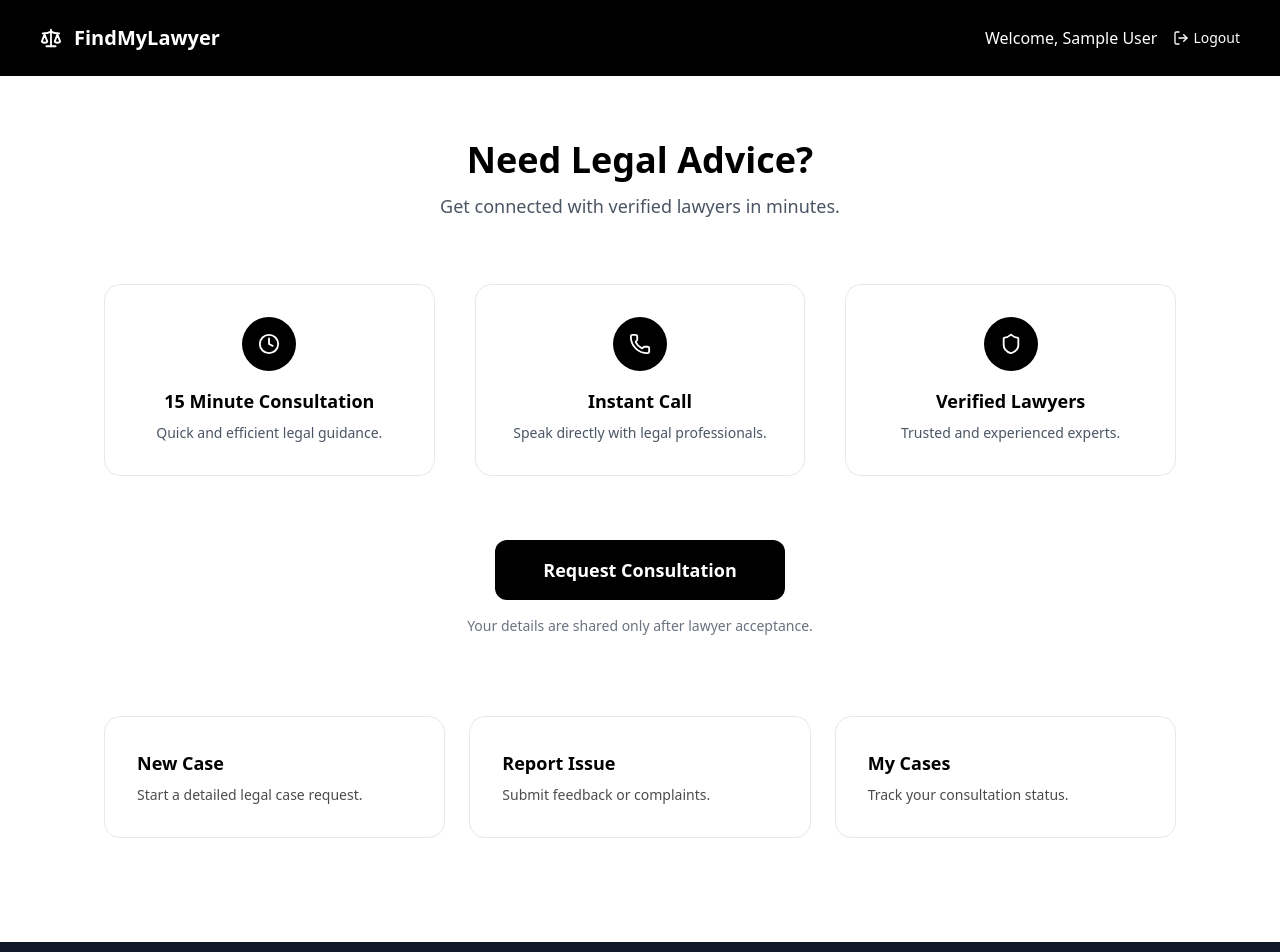
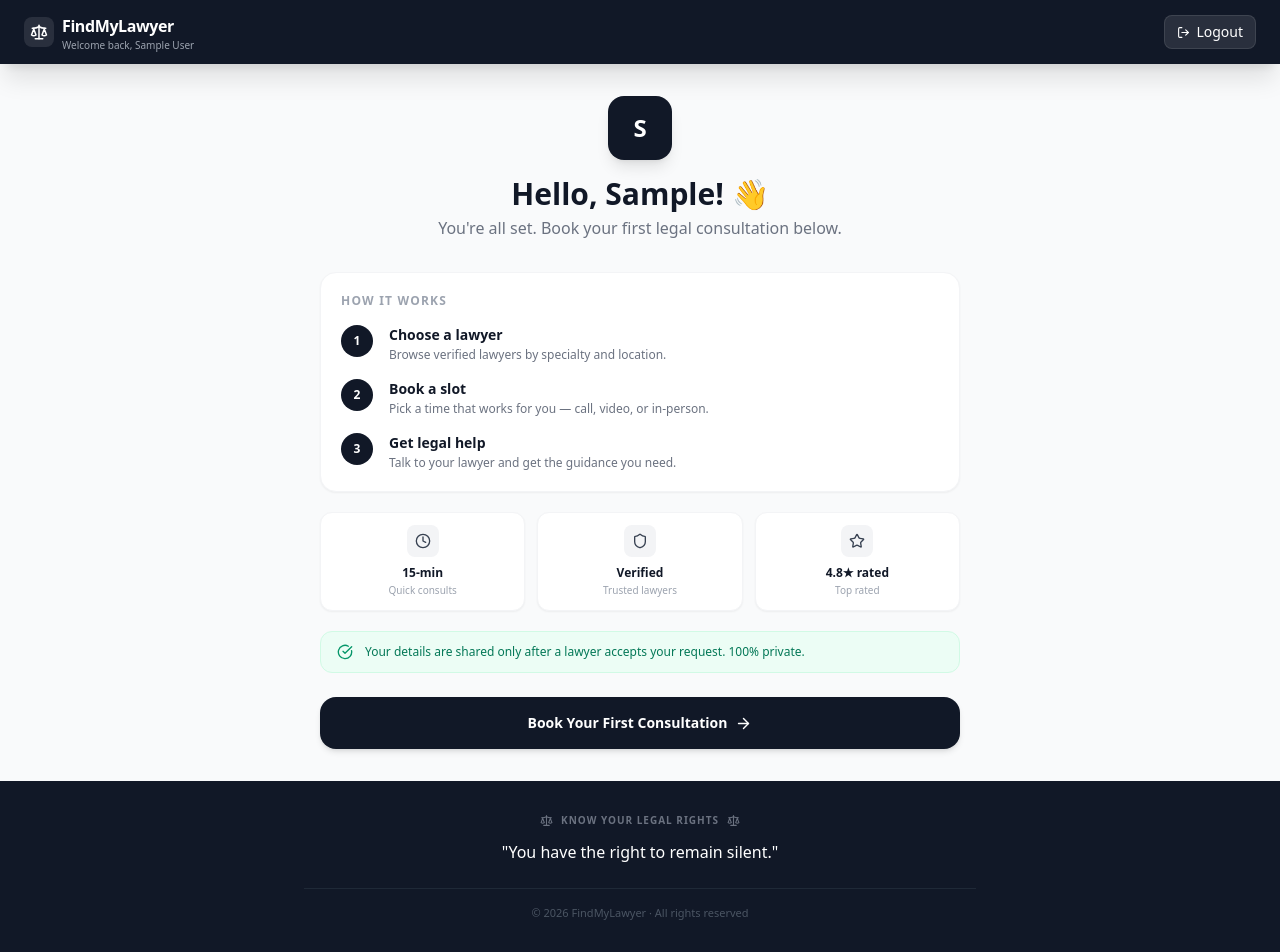
Before and after one commit to raziquehasan/FindMyLawyer, a React (Vite) app: page /client-dashboard in a window 1280 px wide. Shown: the top 952 px of the page. Built offline with nearby package versions, Linux system fonts and the light colour scheme; sample sign-in values are in the browser's storage.

Commit message:
Updated project

```diff
--- a/src/pages/client/MyCases.jsx
+++ b/src/pages/client/MyCases.jsx
@@ -55,10 +55,20 @@ function CaseProgressBar({ status }) {
   );
 }
 
+
+const rightsFacts = [
+  "You have the right to consult a lawyer before questioning.",
+  "You have the right to remain silent.",
+  "You are entitled to legal aid if you cannot afford a lawyer.",
+  "You must be informed of the charges before arrest.",
+];
+
 export default function MyCases() {
   const navigate = useNavigate();
   const [bookings, setBookings] = useState([]);
   const [user,     setUser]     = useState({ name: "User", email: "" });
+  const [factIndex, setFactIndex] = useState(0);
+  const [visible,   setVisible]   = useState(true);
 
   useEffect(() => {
     try {
@@ -88,6 +98,18 @@ export default function MyCases() {
       }
     } catch (err) { console.error(err); navigate("/"); }
   }, [navigate]);
+
+  useEffect(() => {
+    const interval = setInterval(() => {
+      setVisible(false);
+      setTimeout(() => {
+        setFactIndex(prev => (prev + 1) % rightsFacts.length);
+        setVisible(true);
+      }, 500);
+    }, 4000);
+    return () => clearInterval(interval);
+  }, []);
+
 
   const handleLogout = () => { localStorage.removeItem("user"); navigate("/"); };
 
@@ -127,7 +149,7 @@ export default function MyCases() {
   const inProgress= bookings.filter(b => (b.status || "").toLowerCase() === "inprogress").length;
 
   return (
-    <div className="min-h-screen bg-gray-50 pb-24 font-sans">
+    <div className="min-h-screen bg-gray-50 font-sans flex flex-col">
 
       {/* HEADER */}
       <header className="bg-gray-900 text-white sticky top-0 z-20 shadow-xl">
@@ -149,24 +171,15 @@ export default function MyCases() {
         </div>
       </header>
 
-      <main className="max-w-3xl mx-auto px-3 sm:px-4 pt-6 pb-4">
+      <main className="flex-1 max-w-3xl mx-auto w-full px-3 sm:px-4 pt-6 pb-6">
 
-        {/* ── HERO WELCOME ── */}
-        <div className="bg-gray-900 rounded-2xl sm:rounded-3xl p-5 sm:p-7 mb-5 text-white relative overflow-hidden">
-          <div className="absolute right-0 top-0 w-32 h-32 bg-white/5 rounded-full -translate-y-8 translate-x-8" />
-          <div className="absolute right-8 bottom-0 w-16 h-16 bg-white/5 rounded-full translate-y-6" />
-          <p className="text-gray-400 text-xs sm:text-sm font-medium mb-1">Good day,</p>
-          <h1 className="text-xl sm:text-2xl font-bold mb-1">{user.name} 👋</h1>
-          <p className="text-gray-400 text-xs sm:text-sm mb-5">
-            {total === 0 ? "You have no consultations yet. Book your first one today!" : `You have ${total} consultation${total > 1 ? "s" : ""} on record.`}
+        {/* ── SIMPLE GREETING ── */}
+        <div className="mb-5 pt-1">
+          <p className="text-sm text-gray-500 font-medium">Welcome back,</p>
+          <h1 className="text-2xl sm:text-3xl font-bold text-gray-900">{user.name} 👋</h1>
+          <p className="text-xs sm:text-sm text-gray-400 mt-1">
+            {total === 0 ? "No consultations yet. Book your first one below!" : `You have ${total} consultation${total > 1 ? "s" : ""} on record.`}
           </p>
-          <button
-            onClick={() => navigate("/client-dashboard/request")}
-            className="flex items-center gap-2 bg-white text-gray-900 font-semibold text-sm px-5 py-2.5 rounded-xl hover:bg-gray-100 transition-all shadow-md hover:scale-[1.02] active:scale-[0.98]"
-          >
-            <PlusCircle size={17} />
-            Book New Consultation
-          </button>
         </div>
 
         {/* ── STATS ── */}
@@ -292,36 +305,63 @@ export default function MyCases() {
           </div>
         )}
 
+        {/* ── BOOK CONSULTATION BUTTON ── */}
+        <div className="mt-8 mb-2">
+          <button
+            onClick={() => navigate("/client-dashboard/request")}
+            className="w-full flex items-center justify-center gap-2 bg-gray-900 text-white font-semibold text-sm py-4 rounded-2xl hover:bg-gray-800 transition-all shadow-md hover:shadow-lg hover:scale-[1.01] active:scale-[0.99]"
+          >
+            <PlusCircle size={18} />
+            Book New Consultation
+          </button>
+        </div>
+
       </main>
 
-      {/* BOTTOM NAVIGATION — no center FAB, 4 even items */}
-      <nav className="fixed bottom-0 left-0 right-0 bg-white border-t border-gray-200 shadow-2xl z-20">
-        <div className="max-w-4xl mx-auto">
-          <div className="flex items-center justify-around px-4 py-2.5">
-            <button onClick={() => navigate("/client-dashboard")}
-              className="flex flex-col items-center gap-1 text-gray-400 hover:text-gray-900 transition-all min-w-[60px]">
-              <Briefcase size={22} />
-              <span className="text-[10px] font-medium">Home</span>
+
+      {/* ── FOOTER ── */}
+      <footer className="w-full bg-gray-900 text-white py-8 px-4">
+        <div className="max-w-2xl mx-auto flex flex-col items-center text-center">
+          <div className="flex items-center justify-center gap-2 mb-3">
+            <Scale size={13} className="text-gray-500" />
+            <span className="text-[10px] uppercase tracking-widest text-gray-500 font-semibold">Know Your Legal Rights</span>
+            <Scale size={13} className="text-gray-500" />
+          </div>
+          <p className="text-sm sm:text-base text-white font-medium leading-relaxed transition-opacity duration-500 px-2" style={{ opacity: visible ? 1 : 0 }}>
+            "{rightsFacts[factIndex]}"
+          </p>
+          <div className="flex items-center justify-center gap-1.5 mt-4">
+            {rightsFacts.map((_, i) => (
+              <span key={i} className={`inline-block h-1 rounded-full transition-all duration-500 ${i === factIndex ? "w-5 bg-white" : "w-1.5 bg-gray-600"}`} />
+            ))}
+          </div>
+          <div className="w-full border-t border-gray-800 mt-6 pt-4">
+            <p className="text-[11px] text-gray-600">© {new Date().getFullYear()} FindMyLawyer · All rights reserved</p>
+          </div>
+        </div>
+      </footer>
+
+      {/* BOTTOM NAVIGATION */}
+      <nav style={{height:"56px"}} className="fixed bottom-0 left-0 right-0 bg-white border-t border-gray-200 shadow-2xl z-20">
+        <div style={{height:"56px"}} className="max-w-4xl mx-auto flex items-center justify-around px-2">
+          {[
+            { icon: Briefcase,    label: "Home",    path: "/client-dashboard" },
+            { icon: Shield,       label: "Lawyers", path: "/client-dashboard/lawyers" },
+            { icon: MessageSquare,label: "Support", path: "/support-chat" },
+            { icon: User,         label: "Profile", path: "/profile" },
+          ].map(({ icon: Icon, label, path }) => (
+            <button
+              key={label}
+              onClick={() => navigate(path)}
+              style={{width:"60px", height:"56px", flexShrink:0}}
+              className="flex flex-col items-center justify-center gap-1 text-gray-400 hover:text-gray-900 transition-colors"
+            >
+              <Icon size={22} strokeWidth={1.8} />
+              <span style={{fontSize:"10px", lineHeight:"12px", fontWeight:500, display:"block", whiteSpace:"nowrap"}}>
+                {label}
+              </span>
             </button>
-
-            <button onClick={() => navigate("/client-dashboard/lawyers")}
-              className="flex flex-col items-center gap-1 text-gray-400 hover:text-gray-900 transition-all min-w-[60px]">
-              <Shield size={22} />
-              <span className="text-[10px] font-medium">Lawyers</span>
-            </button>
-
-            <button onClick={() => navigate("/support-chat")}
-              className="flex flex-col items-center gap-1 text-gray-400 hover:text-blue-600 transition-all min-w-[60px]">
-              <MessageSquare size={22} />
-              <span className="text-[10px] font-medium">Support</span>
-            </button>
-
-            <button onClick={() => navigate("/profile")}
-              className="flex flex-col items-center gap-1 text-gray-400 hover:text-gray-900 transition-all min-w-[60px]">
-              <User size={22} />
-              <span className="text-[10px] font-medium">Profile</span>
-            </button>
-          </div>
+          ))}
         </div>
       </nav>
 
--- a/src/pages/client/Profile.jsx
+++ b/src/pages/client/Profile.jsx
@@ -413,27 +413,17 @@ export default function Profile() {
               </div>
               <Toggle value={notifReminder} onChange={setNotifReminder} />
             </div>
-            <div className="flex items-center justify-between px-5 py-4">
+            {/* <div className="flex items-center justify-between px-5 py-4">
               <div>
                 <p className="text-sm font-semibold text-gray-900">Promotions & Offers</p>
                 <p className="text-xs text-gray-400">Special deals and discounts</p>
               </div>
               <Toggle value={notifPromo} onChange={setNotifPromo} />
-            </div>
+            </div> */}
           </div>
         </section>
 
-        {/* QUICK LINKS */}
-        <section className="bg-white rounded-2xl shadow-sm border border-gray-100 mb-4 overflow-hidden">
-          <div className="px-5 py-4 border-b border-gray-100">
-            <h2 className="text-xs font-bold text-gray-900 uppercase tracking-widest">Quick Actions</h2>
-          </div>
-          <div className="divide-y divide-gray-50">
-            <QuickLink icon={<Briefcase size={15} className="text-gray-700" />} bg="bg-gray-100" label="My Cases" sub="View all your consultations" onClick={() => navigate("/my-cases")} />
-            <QuickLink icon={<PlusCircle size={15} className="text-gray-700" />} bg="bg-gray-100" label="New Consultation" sub="Book a lawyer now" onClick={() => navigate("/client-dashboard/request")} />
-            <QuickLink icon={<MessageSquare size={15} className="text-gray-700" />} bg="bg-gray-100" label="Support Chat" sub="Get help from our team" onClick={() => navigate("/support-chat")} />
-          </div>
-        </section>
+
 
         {/* TERMS & PRIVACY */}
         <section className="bg-white rounded-2xl shadow-sm border border-gray-100 mb-4 overflow-hidden">
--- a/src/pages/client/UserHome.jsx
+++ b/src/pages/client/UserHome.jsx
@@ -1,6 +1,6 @@
 import { useState, useEffect } from "react";
 import { useNavigate } from "react-router-dom";
-import { Scale, Clock, Phone, Shield, LogOut } from "lucide-react";
+import { Scale, Clock, Phone, Shield, LogOut, ArrowRight, Star, Users, CheckCircle } from "lucide-react";
 
 const rightsFacts = [
   "You have the right to consult a lawyer before questioning.",
@@ -17,24 +17,17 @@ export default function UserHome() {
   const [factIndex, setFactIndex] = useState(0);
   const [visible,   setVisible]   = useState(true);
 
-  // ── Auth check ────────────────────────────────────────────────
   useEffect(() => {
     try {
       const raw = localStorage.getItem("user");
       if (!raw) { navigate("/"); return; }
-
       let data = null;
       try { data = JSON.parse(raw); } catch {
         localStorage.removeItem("user");
         navigate("/");
         return;
       }
-
-      if (!data || typeof data.email !== "string" || !data.email) {
-        navigate("/");
-        return;
-      }
-
+      if (!data || typeof data.email !== "string" || !data.email) { navigate("/"); return; }
       setUserName(typeof data.name === "string" && data.name ? data.name : "Guest");
 
       const key      = `bookings_${data.email}`;
@@ -42,11 +35,8 @@ export default function UserHome() {
       if (rawBooks) {
         try {
           const books = JSON.parse(rawBooks);
-          if (Array.isArray(books) && books.length > 0) {
-            navigate("/my-cases");
-            return;
-          }
-        } catch { /* corrupt bookings — ignore */ }
+          if (Array.isArray(books) && books.length > 0) { navigate("/my-cases"); return; }
+        } catch { /* ignore */ }
       }
     } catch (err) {
       console.error("UserHome load error:", err);
@@ -56,22 +46,18 @@ export default function UserHome() {
     }
   }, [navigate]);
 
-  // ── Footer rotation ───────────────────────────────────────────
   useEffect(() => {
     const interval = setInterval(() => {
       setVisible(false);
-      setTimeout(() => {
-        setFactIndex((prev) => (prev + 1) % rightsFacts.length);
-        setVisible(true);
-      }, 500);
+      setTimeout(() => { setFactIndex((prev) => (prev + 1) % rightsFacts.length); setVisible(true); }, 500);
     }, 4000);
     return () => clearInterval(interval);
   }, []);
 
-  const handleLogout = () => {
-    localStorage.removeItem("user");
-    navigate("/");
-  };
+  const handleLogout = () => { localStorage.removeItem("user"); navigate("/"); };
+
+  // First letter for avatar
+  const initials = userName.charAt(0).toUpperCase();
 
   if (loading) {
     return (
@@ -82,144 +68,117 @@ export default function UserHome() {
   }
 
   return (
-    <div className="min-h-screen bg-white text-black flex flex-col">
+    <div className="min-h-screen bg-gray-50 flex flex-col">
 
       {/* HEADER */}
-      <div className="bg-black text-white px-4 sm:px-6 md:px-10 py-4 md:py-6 flex justify-between items-center">
-        <div className="flex items-center gap-2 sm:gap-3">
-          <Scale size={22} />
-          <h1 className="text-base sm:text-lg md:text-xl font-semibold">FindMyLawyer</h1>
+      <header className="bg-gray-900 text-white px-4 sm:px-6 py-3.5 flex justify-between items-center sticky top-0 z-10 shadow-xl">
+        <div className="flex items-center gap-2">
+          <div className="bg-white/10 p-1.5 rounded-lg">
+            <Scale size={18} className="text-white" />
+          </div>
+          <div className="leading-none">
+            <span className="text-sm sm:text-base font-bold tracking-tight">FindMyLawyer</span>
+            <p className="text-[10px] text-gray-400 mt-0.5">Welcome back, {userName}</p>
+          </div>
         </div>
-        <div className="flex items-center gap-4">
-          <span className="text-xs sm:text-sm md:text-base font-medium">
-            Welcome, {userName}
-          </span>
-          <button
-            onClick={handleLogout}
-            className="flex items-center gap-1 text-xs sm:text-sm hover:opacity-80 transition"
-            title="Logout"
-          >
-            <LogOut size={16} />
-            <span className="hidden sm:inline">Logout</span>
-          </button>
-        </div>
-      </div>
+        <button onClick={handleLogout}
+          className="flex items-center gap-1.5 text-xs sm:text-sm bg-white/10 hover:bg-white/20 border border-white/10 px-3 py-1.5 rounded-lg transition-all font-medium">
+          <LogOut size={13} />
+          <span>Logout</span>
+        </button>
+      </header>
 
-      {/* MAIN */}
-      <div className="flex-1 max-w-6xl mx-auto w-full px-4 sm:px-6 md:px-10 py-10 md:py-16">
+      <div className="flex-1 max-w-2xl mx-auto w-full px-4 py-8">
 
-        {/* HERO */}
-        <div className="text-center mb-10 md:mb-16">
-          <h2 className="text-2xl sm:text-3xl md:text-4xl font-bold mb-3">
-            Need Legal Advice?
+        {/* WELCOME HERO */}
+        <div className="text-center mb-8">
+          {/* Avatar */}
+          <div className="w-16 h-16 bg-gray-900 rounded-2xl flex items-center justify-center mx-auto mb-4 shadow-lg">
+            <span className="text-white text-2xl font-bold">{initials}</span>
+          </div>
+          <h2 className="text-2xl sm:text-3xl font-bold text-gray-900 mb-1">
+            Hello, {userName.split(" ")[0]}! 👋
           </h2>
-          <p className="text-gray-600 text-sm sm:text-base md:text-lg max-w-2xl mx-auto">
-            Get connected with verified lawyers in minutes.
+          <p className="text-gray-500 text-sm sm:text-base">
+            You're all set. Book your first legal consultation below.
           </p>
         </div>
 
-        {/* FEATURES */}
-        <div className="grid grid-cols-1 sm:grid-cols-2 md:grid-cols-3 gap-6 md:gap-10 mb-12 md:mb-16">
-          <div className="flex flex-col items-center text-center p-6 md:p-8 border rounded-2xl hover:shadow-lg transition duration-300">
-            <div className="bg-black text-white p-3 md:p-4 rounded-full mb-4">
-              <Clock size={22} />
-            </div>
-            <h3 className="font-semibold text-base md:text-lg mb-2">15 Minute Consultation</h3>
-            <p className="text-gray-600 text-sm">Quick and efficient legal guidance.</p>
-          </div>
-
-          <div className="flex flex-col items-center text-center p-6 md:p-8 border rounded-2xl hover:shadow-lg transition duration-300">
-            <div className="bg-black text-white p-3 md:p-4 rounded-full mb-4">
-              <Phone size={22} />
-            </div>
-            <h3 className="font-semibold text-base md:text-lg mb-2">Instant Call</h3>
-            <p className="text-gray-600 text-sm">Speak directly with legal professionals.</p>
-          </div>
-
-          <div className="flex flex-col items-center text-center p-6 md:p-8 border rounded-2xl hover:shadow-lg transition duration-300 sm:col-span-2 md:col-span-1">
-            <div className="bg-black text-white p-3 md:p-4 rounded-full mb-4">
-              <Shield size={22} />
-            </div>
-            <h3 className="font-semibold text-base md:text-lg mb-2">Verified Lawyers</h3>
-            <p className="text-gray-600 text-sm">Trusted and experienced experts.</p>
+        {/* HOW IT WORKS */}
+        <div className="bg-white rounded-2xl border border-gray-100 shadow-sm p-5 mb-5">
+          <p className="text-xs font-semibold uppercase tracking-widest text-gray-400 mb-4">How it works</p>
+          <div className="space-y-4">
+            {[
+              { step: "1", title: "Choose a lawyer", desc: "Browse verified lawyers by specialty and location.", icon: Users },
+              { step: "2", title: "Book a slot",     desc: "Pick a time that works for you — call, video, or in-person.", icon: Clock },
+              { step: "3", title: "Get legal help",  desc: "Talk to your lawyer and get the guidance you need.", icon: CheckCircle },
+            ].map(({ step, title, desc, icon: Icon }) => (
+              <div key={step} className="flex items-start gap-4">
+                <div className="w-8 h-8 bg-gray-900 text-white rounded-full flex items-center justify-center text-xs font-bold flex-shrink-0">
+                  {step}
+                </div>
+                <div>
+                  <p className="text-sm font-semibold text-gray-900">{title}</p>
+                  <p className="text-xs text-gray-500 mt-0.5">{desc}</p>
+                </div>
+              </div>
+            ))}
           </div>
         </div>
 
-        {/* CTA */}
-        <div className="text-center mb-14 md:mb-20">
-          <button
-            onClick={() => navigate("/client-dashboard/request")}
-            className="w-full sm:w-auto bg-black text-white px-8 py-3 md:px-12 md:py-4 rounded-xl text-base md:text-lg font-semibold hover:scale-105 active:scale-95 transition-transform duration-200"
-          >
-            Request Consultation
-          </button>
-          <p className="text-gray-500 text-xs md:text-sm mt-4 max-w-md mx-auto">
-            Your details are shared only after lawyer acceptance.
+        {/* WHY FINDMYLAWYER */}
+        <div className="grid grid-cols-3 gap-3 mb-5">
+          {[
+            { icon: Clock,  label: "15-min",      sub: "Quick consults" },
+            { icon: Shield, label: "Verified",    sub: "Trusted lawyers" },
+            { icon: Star,   label: "4.8★ rated",  sub: "Top rated" },
+          ].map(({ icon: Icon, label, sub }) => (
+            <div key={label} className="bg-white rounded-xl border border-gray-100 shadow-sm p-3 text-center">
+              <div className="w-8 h-8 bg-gray-100 rounded-lg flex items-center justify-center mx-auto mb-2">
+                <Icon size={16} className="text-gray-700" />
+              </div>
+              <p className="text-xs font-bold text-gray-900">{label}</p>
+              <p className="text-[10px] text-gray-400 mt-0.5">{sub}</p>
+            </div>
+          ))}
+        </div>
+
+        {/* TRUST NOTE */}
+        <div className="bg-emerald-50 border border-emerald-100 rounded-xl px-4 py-3 mb-6 flex items-center gap-3">
+          <CheckCircle size={16} className="text-emerald-600 flex-shrink-0" />
+          <p className="text-xs text-emerald-700 font-medium">
+            Your details are shared only after a lawyer accepts your request. 100% private.
           </p>
         </div>
 
-        {/* QUICK ACTIONS */}
-        <div className="grid grid-cols-1 sm:grid-cols-2 md:grid-cols-3 gap-6">
-          <div
-            onClick={() => navigate("/client-dashboard/request")}
-            className="border p-6 md:p-8 rounded-2xl hover:bg-black hover:text-white transition duration-300 cursor-pointer"
-          >
-            <h3 className="font-semibold text-base md:text-lg mb-2">New Case</h3>
-            <p className="text-sm opacity-70">Start a detailed legal case request.</p>
-          </div>
+        {/* CTA BUTTON */}
+        <button
+          onClick={() => navigate("/client-dashboard/request")}
+          className="w-full bg-gray-900 text-white py-4 rounded-2xl font-semibold text-sm flex items-center justify-center gap-2 hover:bg-gray-800 transition-all shadow-md hover:shadow-lg hover:scale-[1.01] active:scale-[0.99]"
+        >
+          Book Your First Consultation
+          <ArrowRight size={17} />
+        </button>
 
-          <div className="border p-6 md:p-8 rounded-2xl hover:bg-black hover:text-white transition duration-300 cursor-pointer">
-            <h3 className="font-semibold text-base md:text-lg mb-2">Report Issue</h3>
-            <p className="text-sm opacity-70">Submit feedback or complaints.</p>
-          </div>
 
-          <div
-            onClick={() => navigate("/my-cases")}
-            className="border p-6 md:p-8 rounded-2xl hover:bg-black hover:text-white transition duration-300 cursor-pointer sm:col-span-2 md:col-span-1"
-          >
-            <h3 className="font-semibold text-base md:text-lg mb-2">My Cases</h3>
-            <p className="text-sm opacity-70">Track your consultation status.</p>
-          </div>
-        </div>
 
       </div>
 
-      {/* ── FOOTER ── */}
-      <footer className="bg-gray-900 text-white py-8 px-4 mt-10">
-        <div className="max-w-2xl mx-auto text-center">
-
+      {/* FOOTER */}
+      <footer className="w-full bg-gray-900 text-white py-8 px-4">
+        <div className="max-w-2xl mx-auto flex flex-col items-center text-center">
           <div className="flex items-center justify-center gap-2 mb-3">
             <Scale size={13} className="text-gray-500" />
-            <span className="text-[10px] uppercase tracking-widest text-gray-500 font-semibold">
-              Know Your Legal Rights
-            </span>
+            <span className="text-[10px] uppercase tracking-widest text-gray-500 font-semibold">Know Your Legal Rights</span>
             <Scale size={13} className="text-gray-500" />
           </div>
-
-          <p
-            className="text-sm sm:text-base text-white font-medium leading-relaxed transition-opacity duration-500"
-            style={{ opacity: visible ? 1 : 0 }}
-          >
+          <p className="text-sm sm:text-base text-white font-medium leading-relaxed transition-opacity duration-500 px-2"
+            style={{ opacity: visible ? 1 : 0 }}>
             "{rightsFacts[factIndex]}"
           </p>
-
-          <div className="flex items-center justify-center gap-1.5 mt-4">
-            {rightsFacts.map((_, i) => (
-              <span
-                key={i}
-                className={`inline-block h-1 rounded-full transition-all duration-500 ${
-                  i === factIndex ? "w-5 bg-white" : "w-1.5 bg-gray-600"
-                }`}
-              />
-            ))}
+          <div className="w-full border-t border-gray-800 mt-6 pt-4">
+            <p className="text-[11px] text-gray-600">© {new Date().getFullYear()} FindMyLawyer · All rights reserved</p>
           </div>
-
-          <div className="border-t border-gray-800 mt-6 pt-4">
-            <p className="text-[11px] text-gray-600">
-              © {new Date().getFullYear()} FindMyLawyer · All rights reserved
-            </p>
-          </div>
-
         </div>
       </footer>
 
```
Also changed, not shown: src/pages/auth/Login.jsx (+66 -141 lines), src/pages/auth/Register.jsx (+1 -12 lines).
